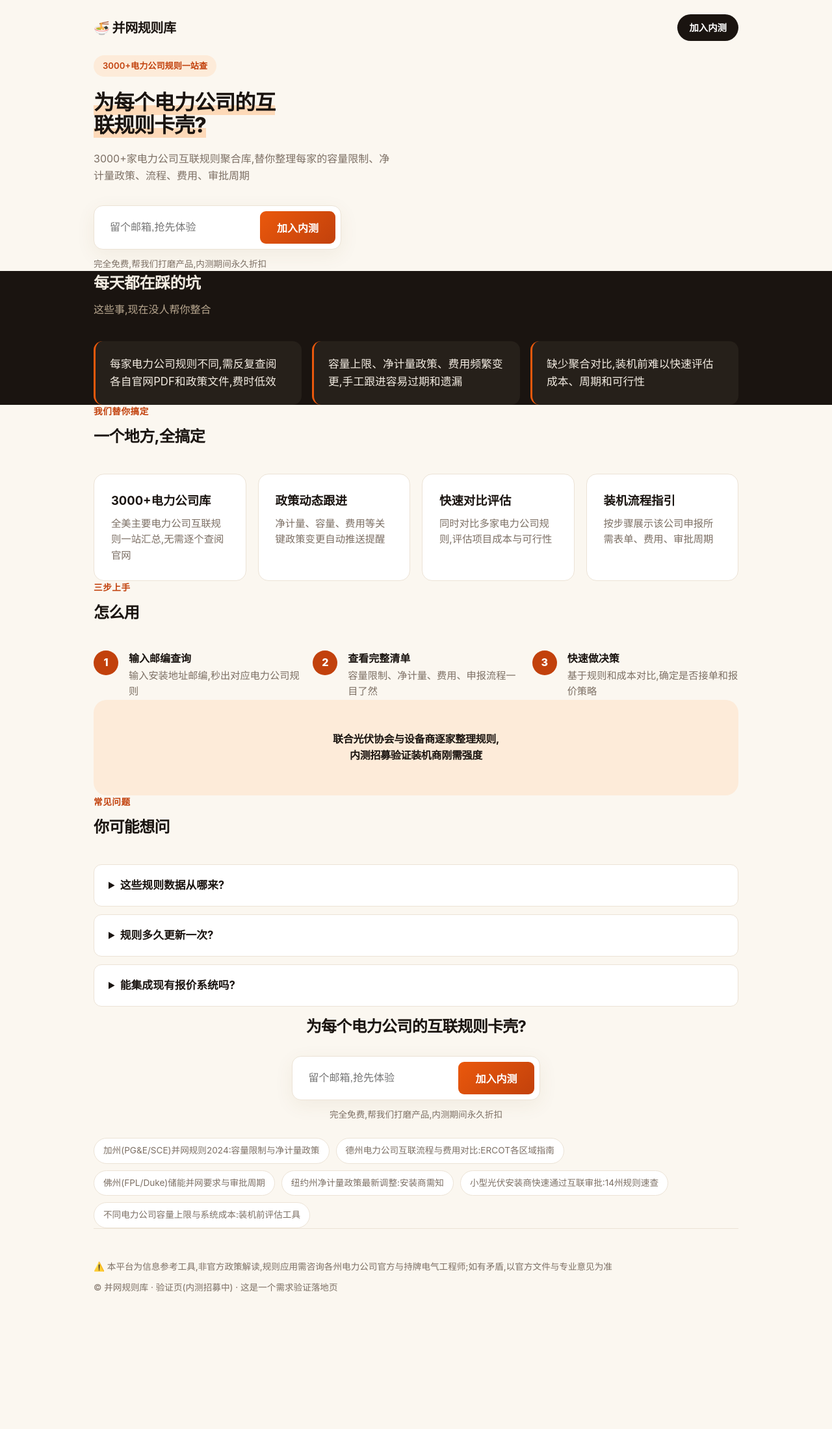
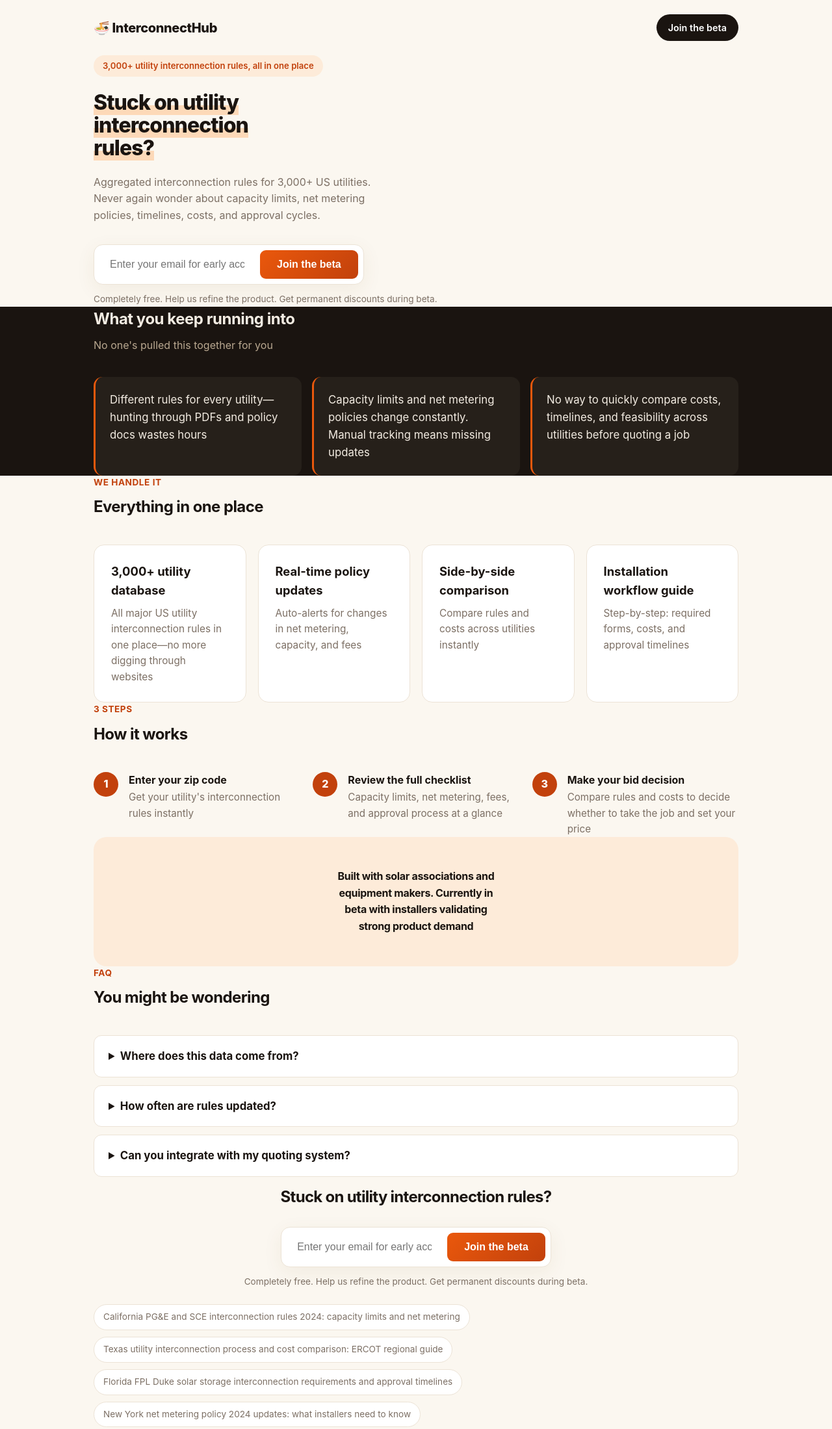
Before and after one commit to h2652908721-collab/solar-interconnection-rules-by-utility, a plain HTML site: page index.html in a window 1280 px wide. Shown: the top 2199 px of the page at 65% size. Before the commit the page ends 2041 px from the top, so only its background shows below. Drawn offline with Linux system fonts and the light colour scheme.

Commit message:
relang to en

```diff
--- a/index.html
+++ b/index.html
@@ -1,6 +1,6 @@
-<!doctype html><html lang="zh-CN"><head>
+<!doctype html><html lang="en"><head>
 <meta charset="utf-8"><meta name="viewport" content="width=device-width,initial-scale=1">
-<title>并网规则库 — 3000+电力公司规则一站查</title><link rel="canonical" href="https://h2652908721-collab.github.io/solar-interconnection-rules-by-utility/"><meta name="description" content="3000+电力公司规则一站查"><meta property="og:type" content="website"><meta property="og:title" content="并网规则库 — 3000+电力公司规则一站查"><meta property="og:description" content="3000+电力公司规则一站查"><meta property="og:url" content="https://h2652908721-collab.github.io/solar-interconnection-rules-by-utility/">
+<title>InterconnectHub — 3,000+ utility interconnection rules, all in one place</title>
 <style>
 :root{--ink:#1a1410;--bg:#fbf7f0;--card:#fff;--brand:#c2410c;--brand2:#ea580c;
 --muted:#7c6f64;--line:#ece3d6;--space:clamp(3.5rem,2rem+6vw,7rem)}
@@ -61,31 +61,31 @@ footer{padding:48px 0;color:var(--muted);font-size:.85rem;border-top:1px solid v
 </style><script data-goatcounter="https://friday-lab.goatcounter.com/count" async src="//gc.zgo.at/count.js"></script>
 </head><body>
 <div class="wrap">
-<header><div class="logo">🍜 并网规则库</div><a class="nav-cta" href="#join">加入内测</a></header>
+<header><div class="logo">🍜 InterconnectHub</div><a class="nav-cta" href="#join">Join the beta</a></header>
 <div class="hero">
-<span class="badge">3000+电力公司规则一站查</span>
-<h1><span class="hl">为每个电力公司的互联规则卡壳?</span></h1>
-<p class="sub">3000+家电力公司互联规则聚合库,替你整理每家的容量限制、净计量政策、流程、费用、审批周期</p>
+<span class="badge">3,000+ utility interconnection rules, all in one place</span>
+<h1><span class="hl">Stuck on utility interconnection rules?</span></h1>
+<p class="sub">Aggregated interconnection rules for 3,000+ US utilities. Never again wonder about capacity limits, net metering policies, timelines, costs, and approval cycles.</p>
 <div id="join" class="cta-row">
-<form class="form" action="https://formsubmit.co/2734e0f49605680196bfc44f5cca0531" method="POST"><input type="hidden" name="_subject" value="并网规则库 — 新内测申请"><input type="hidden" name="_captcha" value="false"><input type="hidden" name="_template" value="table"><input type="email" name="email" required placeholder="留个邮箱,抢先体验"><button type="submit">加入内测</button></form></div>
-<p class="cta-sub">完全免费,帮我们打磨产品,内测期间永久折扣</p>
+<form class="form" action="https://formsubmit.co/2734e0f49605680196bfc44f5cca0531" method="POST"><input type="hidden" name="_subject" value="InterconnectHub — early access request"><input type="hidden" name="_captcha" value="false"><input type="hidden" name="_template" value="table"><input type="email" name="email" required placeholder="Enter your email for early access"><button type="submit">Join the beta</button></form></div>
+<p class="cta-sub">Completely free. Help us refine the product. Get permanent discounts during beta.</p>
 </div></div>
 <div class="pains"><div class="wrap">
-<h2>每天都在踩的坑</h2><p class="lead">这些事,现在没人帮你整合</p>
-<ul><li>每家电力公司规则不同,需反复查阅各自官网PDF和政策文件,费时低效</li><li>容量上限、净计量政策、费用频繁变更,手工跟进容易过期和遗漏</li><li>缺少聚合对比,装机前难以快速评估成本、周期和可行性</li></ul></div></div>
+<h2>What you keep running into</h2><p class="lead">No one's pulled this together for you</p>
+<ul><li>Different rules for every utility—hunting through PDFs and policy docs wastes hours</li><li>Capacity limits and net metering policies change constantly. Manual tracking means missing updates</li><li>No way to quickly compare costs, timelines, and feasibility across utilities before quoting a job</li></ul></div></div>
 <div class="wrap">
-<section class="block"><div class="eyebrow">我们替你搞定</div>
-<h2 class="t">一个地方,全搞定</h2><div class="cards"><div class="card"><h3>3000+电力公司库</h3><p>全美主要电力公司互联规则一站汇总,无需逐个查阅官网</p></div><div class="card"><h3>政策动态跟进</h3><p>净计量、容量、费用等关键政策变更自动推送提醒</p></div><div class="card"><h3>快速对比评估</h3><p>同时对比多家电力公司规则,评估项目成本与可行性</p></div><div class="card"><h3>装机流程指引</h3><p>按步骤展示该公司申报所需表单、费用、审批周期</p></div></div></section>
-<section class="block"><div class="eyebrow">三步上手</div>
-<h2 class="t">怎么用</h2><div class="steps"><div class="step"><span class="n">1</span><div><b>输入邮编查询</b><p>输入安装地址邮编,秒出对应电力公司规则</p></div></div><div class="step"><span class="n">2</span><div><b>查看完整清单</b><p>容量限制、净计量、费用、申报流程一目了然</p></div></div><div class="step"><span class="n">3</span><div><b>快速做决策</b><p>基于规则和成本对比,确定是否接单和报价策略</p></div></div></div></section>
-<div class="proof"><p>联合光伏协会与设备商逐家整理规则,内测招募验证装机商刚需强度</p></div>
-<section class="block"><div class="eyebrow">常见问题</div>
-<h2 class="t">你可能想问</h2><details><summary>这些规则数据从哪来?</summary><p>直接整理各州电力公司官方政策文件、费率表与净计量规则,手工验证确保准确</p></details><details><summary>规则多久更新一次?</summary><p>关键政策变更实时推送,完整规则库每月全量校验,确保数据不过期</p></details><details><summary>能集成现有报价系统吗?</summary><p>提供API接口和Zapier集成,接入工作流无需改系统</p></details></section>
+<section class="block"><div class="eyebrow">We handle it</div>
+<h2 class="t">Everything in one place</h2><div class="cards"><div class="card"><h3>3,000+ utility database</h3><p>All major US utility interconnection rules in one place—no more digging through websites</p></div><div class="card"><h3>Real-time policy updates</h3><p>Auto-alerts for changes in net metering, capacity, and fees</p></div><div class="card"><h3>Side-by-side comparison</h3><p>Compare rules and costs across utilities instantly</p></div><div class="card"><h3>Installation workflow guide</h3><p>Step-by-step: required forms, costs, and approval timelines</p></div></div></section>
+<section class="block"><div class="eyebrow">3 steps</div>
+<h2 class="t">How it works</h2><div class="steps"><div class="step"><span class="n">1</span><div><b>Enter your zip code</b><p>Get your utility's interconnection rules instantly</p></div></div><div class="step"><span class="n">2</span><div><b>Review the full checklist</b><p>Capacity limits, net metering, fees, and approval process at a glance</p></div></div><div class="step"><span class="n">3</span><div><b>Make your bid decision</b><p>Compare rules and costs to decide whether to take the job and set your price</p></div></div></div></section>
+<div class="proof"><p>Built with solar associations and equipment makers. Currently in beta with installers validating strong product demand</p></div>
+<section class="block"><div class="eyebrow">FAQ</div>
+<h2 class="t">You might be wondering</h2><details><summary>Where does this data come from?</summary><p>We compile official state utility policy documents, rate schedules, and net metering rules—then manually verify for accuracy</p></details><details><summary>How often are rules updated?</summary><p>Critical changes get pushed in real-time. Full database audit monthly to keep everything current</p></details><details><summary>Can you integrate with my quoting system?</summary><p>Yes—API and Zapier integration available. Plug into your workflow without changing your tools</p></details></section>
 <div class="foot-cta" id="join2">
-<h2>为每个电力公司的互联规则卡壳?</h2>
-<form class="form" action="https://formsubmit.co/2734e0f49605680196bfc44f5cca0531" method="POST"><input type="hidden" name="_subject" value="并网规则库 — 新内测申请"><input type="hidden" name="_captcha" value="false"><input type="hidden" name="_template" value="table"><input type="email" name="email" required placeholder="留个邮箱,抢先体验"><button type="submit">加入内测</button></form>
-<p class="cta-sub">完全免费,帮我们打磨产品,内测期间永久折扣</p>
-<div class="seo"><span>加州(PG&E/SCE)并网规则2024:容量限制与净计量政策</span><span>德州电力公司互联流程与费用对比:ERCOT各区域指南</span><span>佛州(FPL/Duke)储能并网要求与审批周期</span><span>纽约州净计量政策最新调整:安装商需知</span><span>小型光伏安装商快速通过互联审批:14州规则速查</span><span>不同电力公司容量上限与系统成本:装机前评估工具</span></div>
+<h2>Stuck on utility interconnection rules?</h2>
+<form class="form" action="https://formsubmit.co/2734e0f49605680196bfc44f5cca0531" method="POST"><input type="hidden" name="_subject" value="InterconnectHub — early access request"><input type="hidden" name="_captcha" value="false"><input type="hidden" name="_template" value="table"><input type="email" name="email" required placeholder="Enter your email for early access"><button type="submit">Join the beta</button></form>
+<p class="cta-sub">Completely free. Help us refine the product. Get permanent discounts during beta.</p>
+<div class="seo"><span>California PG&E and SCE interconnection rules 2024: capacity limits and net metering</span><span>Texas utility interconnection process and cost comparison: ERCOT regional guide</span><span>Florida FPL Duke solar storage interconnection requirements and approval timelines</span><span>New York net metering policy 2024 updates: what installers need to know</span><span>Fast-track interconnection approval for small solar installers: 14-state rule guide</span><span>Compare capacity limits and system costs across utilities: pre-bid assessment</span></div>
 </div>
-<footer><p style="margin-bottom:10px">⚠️ 本平台为信息参考工具,非官方政策解读,规则应用需咨询各州电力公司官方与持牌电气工程师;如有矛盾,以官方文件与专业意见为准</p>© 并网规则库 · 验证页(内测招募中) · 这是一个需求验证落地页</footer>
+<footer><p style="margin-bottom:10px">⚠️ This platform is an information reference tool, not official policy interpretation. Always consult your state utility's official resources and a licensed electrical engineer before applying any rules. When in doubt, defer to official documents and professional guidance.</p>© InterconnectHub · Beta — demand-validation page</footer>
 </div></div></body></html>
```
Also changed, not shown: copy.json (added, +70 -0 lines).
